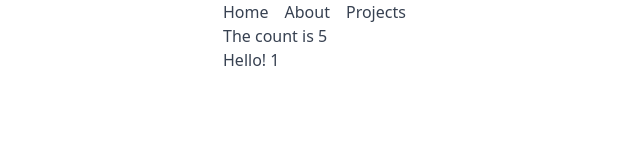
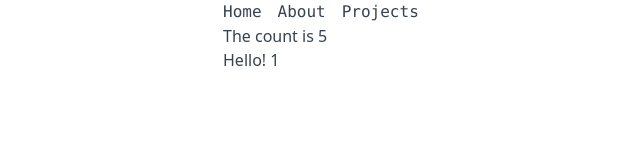
Before and after one commit to docscodes/next-blog, a Next.js app: page /blog/1 in a window 1280 px wide. Shown: the top 160 px of the page, without its empty margins (81-721 px from the left). Built offline with nearby package versions, Linux system fonts and the light colour scheme.

Commit message:
navigation

```diff
--- a/components/header.js
+++ b/components/header.js
@@ -1,14 +1,10 @@
-import Link from "next/link";
 import Counter from "./counter";
+import Navigation from "./navigation";
 
 export default function Header() {
   return (
     <header>
-      <ul className="flex space-x-4">
-        <li><Link href="/">Home</Link></li>
-        <li><Link href="/about">About</Link></li>
-        <li><Link href="/about/projects">Projects</Link></li>
-      </ul>
+      <Navigation />
       <Counter />
     </header>
   );
--- /dev/null
+++ b/components/navigation.js
@@ -0,0 +1,13 @@
+import Link from "next/link";
+
+export default function Navigation() {
+  return (
+    <nav className="font-mono">
+      <ul className="flex md:space-x-4 flex-col md:flex-row">
+        <li><Link href="/">Home</Link></li>
+        <li><Link href="/about">About</Link></li>
+        <li><Link href="/about/projects">Projects</Link></li>
+      </ul>
+    </nav>
+  );
+}
```
